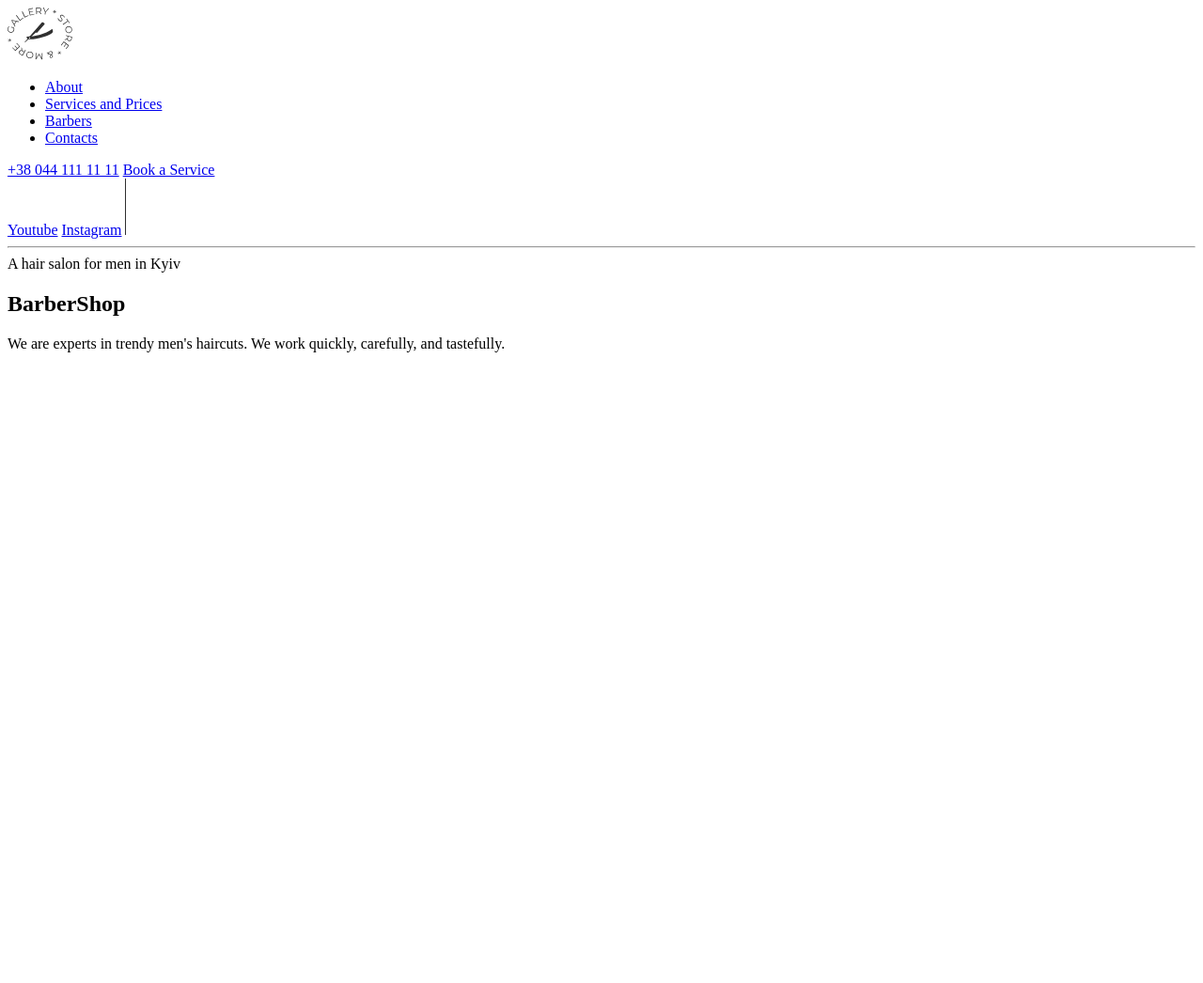
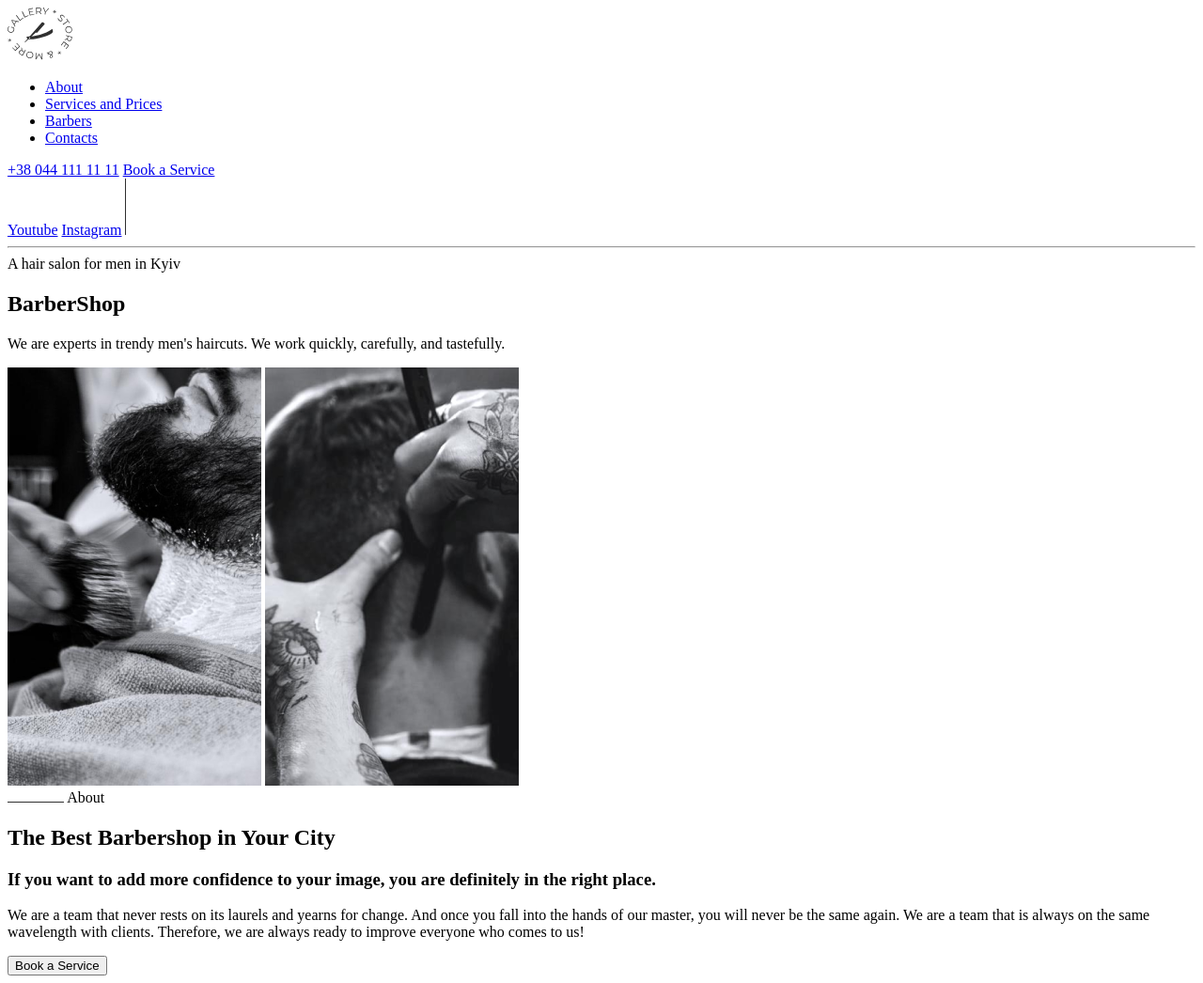
Before and after one commit to mcmariaaa11/html-css-lesson-1-module-1, a plain HTML site: page index.html in a window 1280 px wide. Shown: the whole page at 94% size. Before the commit the page ends 800 px from the top, so only its background shows below. Drawn offline with Linux system fonts and the light colour scheme.

Commit message:
About Section

```diff
--- a/index.html
+++ b/index.html
@@ -26,7 +26,7 @@
             <section>
                 <a href="https://www.youtube.com/" target="_blank">Youtube</a>
                 <a href="https://www.instagram.com/" target="_blank">Instagram</a>
-                <img src="./images/social-media-dash.png" alt="Separator">
+                <img src="./images/Vertical-dash.svg" alt="Vertical Dash">
             </section>
     </header>
 
@@ -38,9 +38,31 @@
             <p>We are experts in trendy men's haircuts.
                 We work quickly, carefully, and tastefully.</p>
         </section>
+    <!-- About Section  -->
+        <section>
+            <div>
+                <img src="./images/barber-img-1.png" alt="Frizer pune spuma de ras">
+                <img src="./images/barber-img-2.png" alt="Frizer barbiereste cu briceag">
+            </div>
 
-        <section>
+            <div>
+                <img src="./images/horizontal-dash.svg" alt="Horizontal Dash">
+                <span>About</span>
+            </div>
 
+            <h2>
+                The Best Barbershop in Your City
+            </h2>
+
+            <h3>
+                If you want to add more confidence to your image, you are definitely in the right place.
+            </h3>
+
+            <p>
+                We are a team that never rests on its laurels and yearns for change. And once you fall into the hands of our master, you will never be the same again. We are a team that is always on the same wavelength with clients. Therefore, we are always ready to improve everyone who comes to us!
+            </p>
+
+            <button>Book a Service</button>
         </section>
 
     </main>
```
Also changed, not shown: images/Vertical-dash.svg (added), images/barber-img-1.png (added), images/barber-img-2.png (added), images/horizontal-dash.svg (added), images/social-media-dash.png (deleted).
